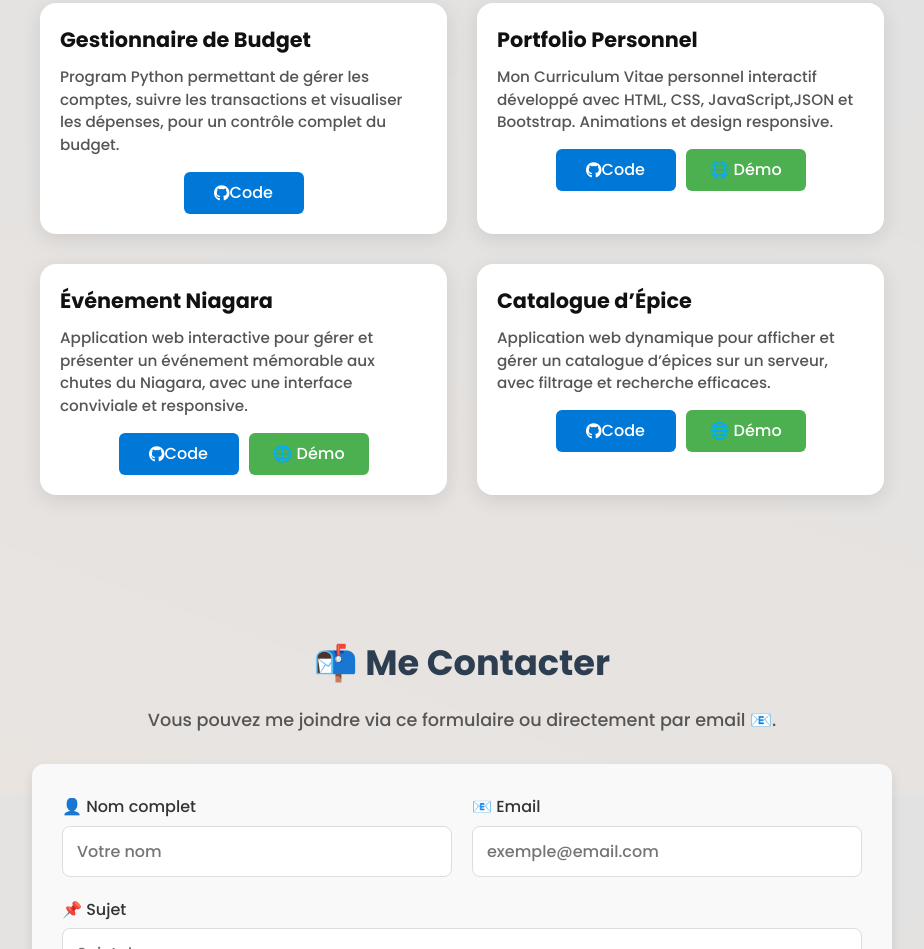
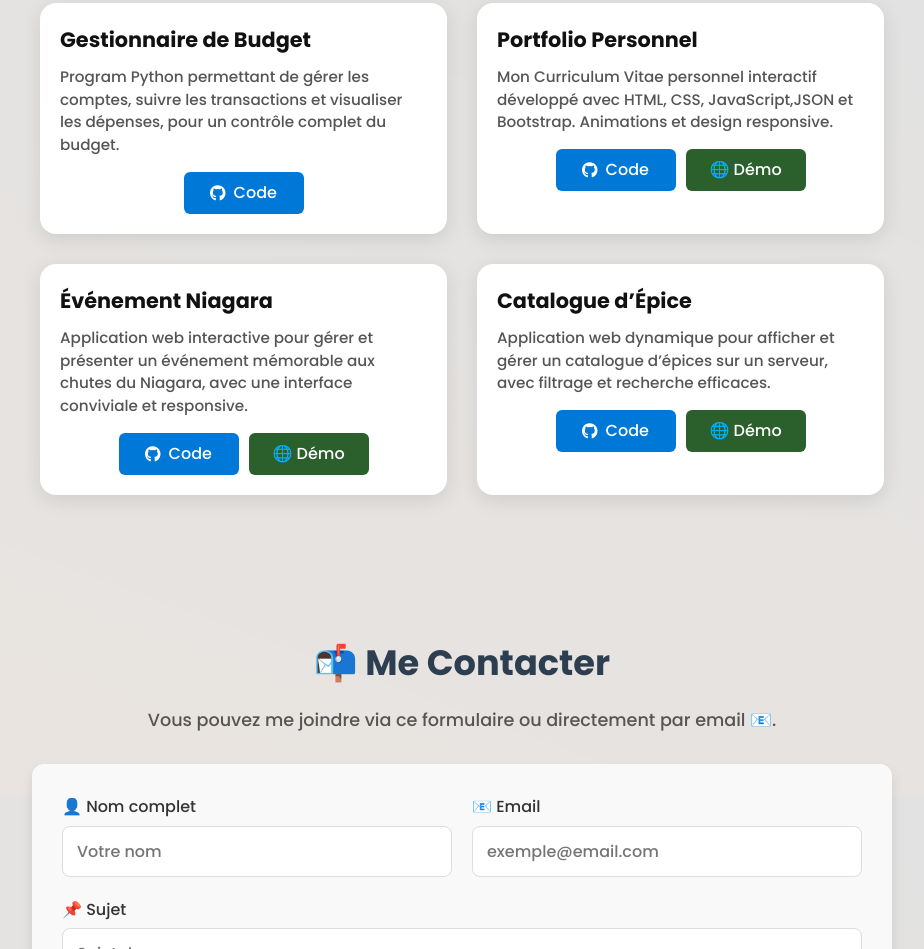
Before and after one commit to MarinaKamel-coder/portfolio, a plain HTML site: page index.html in a window 1280 px wide. Shown: the part 4805-5754 px from the top of the page, without its empty margins (178-1102 px from the left). Drawn offline with nearby package versions, Linux system fonts and the light colour scheme.

Commit message:
modifier les liens des projets

```diff
--- a/css/style.css
+++ b/css/style.css
@@ -482,6 +482,9 @@ main {
 }
 
 /* === Uniformiser les boutons Code / Démo === */
+i {
+  margin-right: 8px; /* ou la valeur que tu veux */
+}
 .projet-links {
   display: flex;
   justify-content: center;   /* Centre horizontalement */
@@ -506,7 +509,7 @@ main {
 }
 
 .btn-projet.demo {
-  background: #4CAF50;       /* couleur différente pour les démos */
+  background: #2b602d;       /* couleur différente pour les démos */
 }
 
 .btn-projet:hover {
--- a/index.html
+++ b/index.html
@@ -225,7 +225,7 @@
             <h3>Gestionnaire de Budget</h3>
             <p>Program Python permettant de gérer les comptes, suivre les transactions et visualiser les dépenses, pour un contrôle complet du budget.</p>
             <div class="projet-links">
-              <a href="https://github.com/MarinaKamel-coder/tp2-marina" target="_blank" class="btn-projet">
+              <a href="https://github.com/archambaultv-prof-classroom/tp2-marina" target="_blank" class="btn-projet">
                 <i class="fab fa-github"></i> Code
               </a>
 
@@ -242,7 +242,7 @@
               <a href="https://github.com/MarinaKamel-coder/portfolio_JSON" target="_blank" class="btn-projet">
                 <i class="fab fa-github"></i> Code
               </a>
-              <a href="https://marinakamel-coder.github.io/portfolio/" class="btn-projet demo">
+              <a href="https://marinakamel-coder.github.io/portfolio_JSON/" target="_blank" class="btn-projet demo">
                 🌐 Démo
               </a>
             </div>
@@ -258,7 +258,7 @@
               <a href="https://github.com/MarinaKamel-coder/Niagara_event" target="_blank" class="btn-projet">
                 <i class="fab fa-github"></i> Code
               </a>
-              <a href="https://marinakamel-coder.github.io/Niagara_event/" class="btn-projet demo">
+              <a href="https://marinakamel-coder.github.io/Niagara_event/" target="_blank" class="btn-projet demo">
                 🌐 Démo
               </a>
             </div>
@@ -272,7 +272,7 @@
               <a href="https://github.com/MarinaKamel-coder/app_epices" target="_blank" class="btn-projet">
                 <i class="fab fa-github"></i> Code
               </a>
-              <a href="https://app-epices.onrender.com/" class="btn-projet demo">
+              <a href="https://app-epices.onrender.com/" target="_blank" class="btn-projet demo">
                 🌐 Démo
               </a>
             </div>
```
